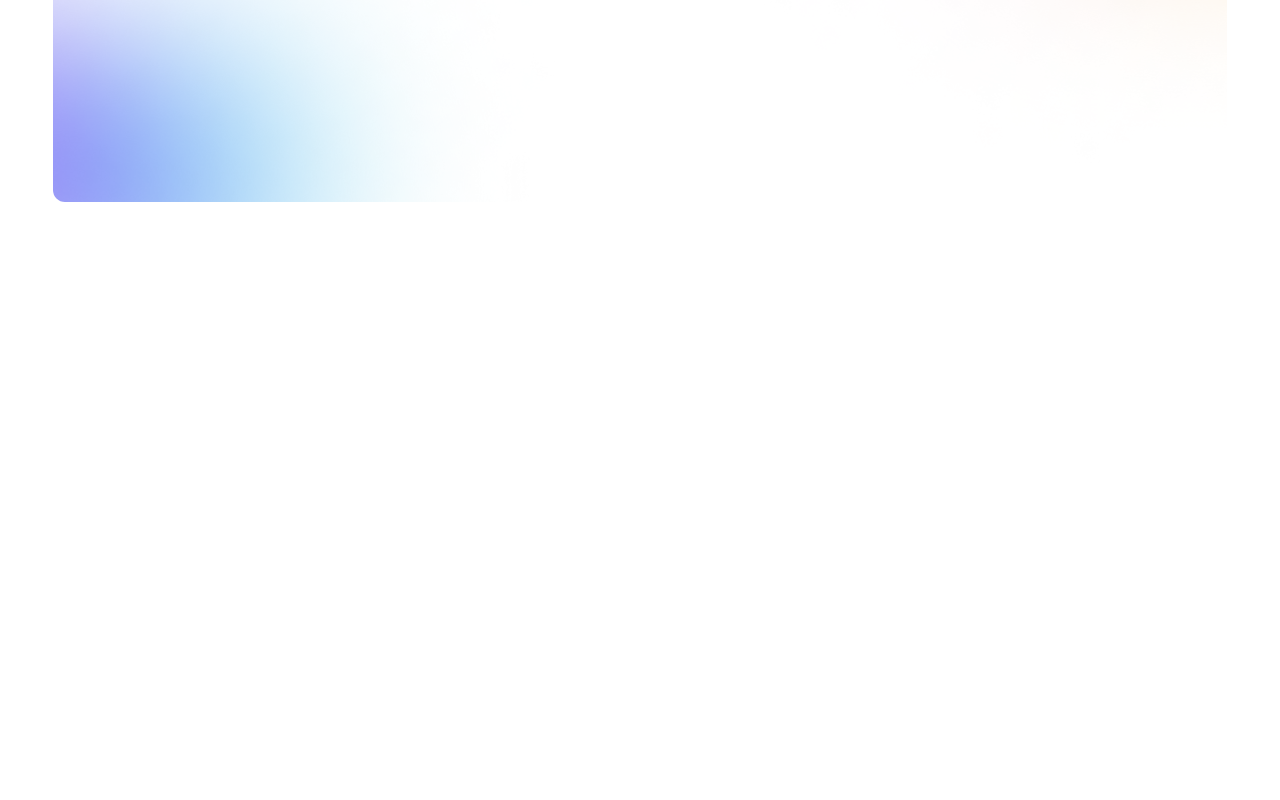
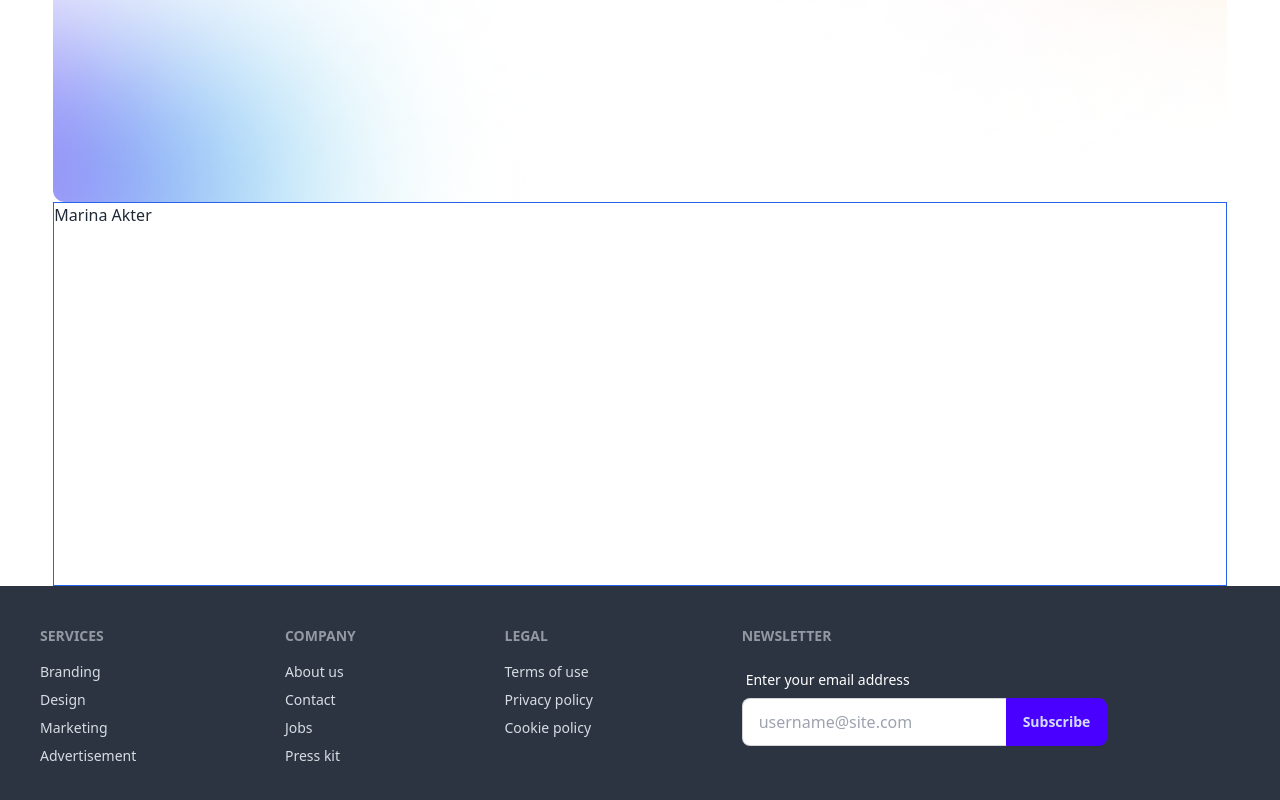
Before and after one commit to marinaakter/ppl-cricket-team, a React (Vite) app: page / in a window 1280 px wide. Shown: the part 370-1170 px from the top of the page. Before the commit the page ends 800 px from the top, so only its background shows below. Built offline with nearby package versions, Linux system fonts and the light colour scheme.

Commit message:
Footer added with Style

```diff
--- a/src/App.jsx
+++ b/src/App.jsx
@@ -1,6 +1,8 @@
 import './App.css'
 import Banner from './components/banner/banner'
+import Footer from './components/Footer/Footer'
 import Header from './components/Header/Header'
+import Main from './components/Main/Main'
 
 function App() {
 
@@ -9,7 +11,9 @@
       <div className='w-11/12 mx-auto'>
       <Header></Header>
       <Banner></Banner>
+      <Main ></Main>
       </div>
+      <Footer></Footer>
     </>
   )
 }
--- /dev/null
+++ b/src/components/Footer/Footer.jsx
@@ -0,0 +1,46 @@
+
+const Footer = () => {
+  return (
+    <div className="">
+      <footer className="footer bg-neutral text-neutral-content p-10">
+  <nav>
+    <h6 className="footer-title">Services</h6>
+    <a className="link link-hover">Branding</a>
+    <a className="link link-hover">Design</a>
+    <a className="link link-hover">Marketing</a>
+    <a className="link link-hover">Advertisement</a>
+  </nav>
+  <nav>
+    <h6 className="footer-title">Company</h6>
+    <a className="link link-hover">About us</a>
+    <a className="link link-hover">Contact</a>
+    <a className="link link-hover">Jobs</a>
+    <a className="link link-hover">Press kit</a>
+  </nav>
+  <nav>
+    <h6 className="footer-title">Legal</h6>
+    <a className="link link-hover">Terms of use</a>
+    <a className="link link-hover">Privacy policy</a>
+    <a className="link link-hover">Cookie policy</a>
+  </nav>
+  <form>
+    <h6 className="footer-title">Newsletter</h6>
+    <fieldset className="form-control w-80">
+      <label className="label">
+        <span className="label-text text-white">Enter your email address</span>
+      </label>
+      <div className="join">
+        <input
+          type="text"
+          placeholder="username@site.com"
+          className="input input-bordered join-item" />
+        <button className="btn btn-primary join-item">Subscribe</button>
+      </div>
+    </fieldset>
+  </form>
+</footer>
+    </div>
+  )
+}
+
+export default Footer
--- /dev/null
+++ b/src/components/Main/Main.jsx
@@ -0,0 +1,10 @@
+
+const Main = () => {
+  return (
+    <div className="h-96 border border-blue-600">
+        <h2>Marina Akter</h2>
+    </div>
+  )
+}
+
+export default Main
```
